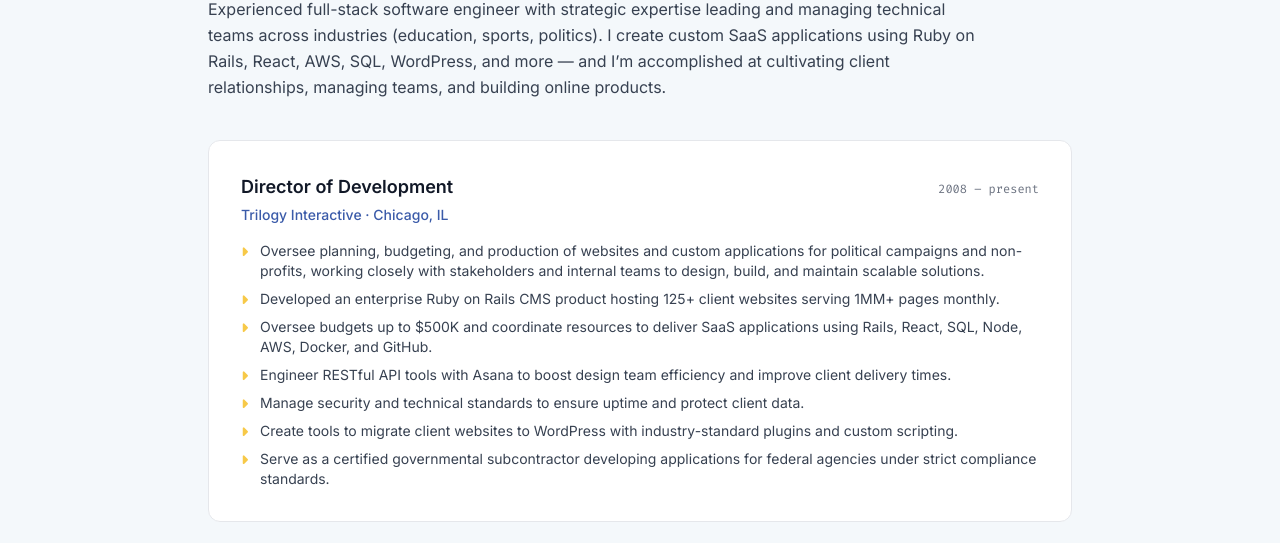
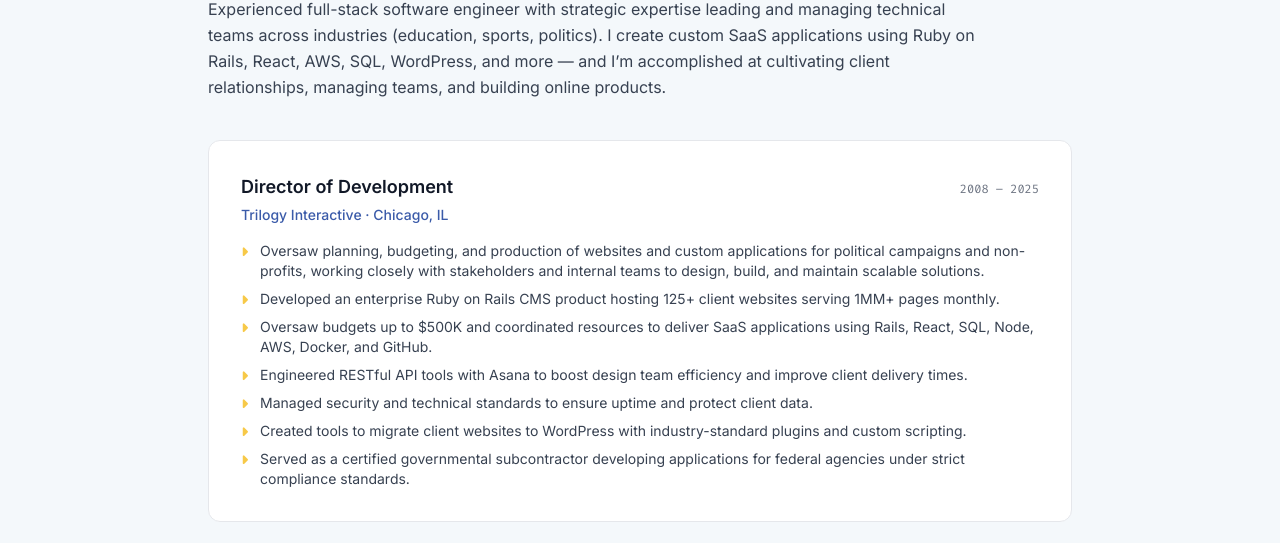
Before and after one commit to timgut/timgutowski.com, a website: page resume.html in a window 1280 px wide. Shown: the part 204-747 px from the top of the page. Drawn offline with Linux system fonts and the light colour scheme.

Commit message:
Resume: Trilogy role ends in 2025; past tense

```diff
--- a/resume.html
+++ b/resume.html
@@ -73,17 +73,17 @@
             <div class="bg-white rounded-xl border border-gray-200 p-8">
                 <div class="flex flex-wrap items-baseline justify-between gap-2 mb-1">
                     <h3 class="font-semibold text-lg">Director of Development</h3>
-                    <span class="font-mono text-xs text-gray-500">2008 &ndash; present</span>
+                    <span class="font-mono text-xs text-gray-500">2008 &ndash; 2025</span>
                 </div>
                 <p class="text-sm text-tg-blue font-medium mb-4">Trilogy Interactive &middot; Chicago, IL</p>
                 <ul class="space-y-2 text-sm text-gray-700">
-                    <li class="flex gap-3"><i class="fas fa-caret-right text-tg-yellow-dark mt-1"></i><span>Oversee planning, budgeting, and production of websites and custom applications for political campaigns and non-profits, working closely with stakeholders and internal teams to design, build, and maintain scalable solutions.</span></li>
+                    <li class="flex gap-3"><i class="fas fa-caret-right text-tg-yellow-dark mt-1"></i><span>Oversaw planning, budgeting, and production of websites and custom applications for political campaigns and non-profits, working closely with stakeholders and internal teams to design, build, and maintain scalable solutions.</span></li>
                     <li class="flex gap-3"><i class="fas fa-caret-right text-tg-yellow-dark mt-1"></i><span>Developed an enterprise Ruby on Rails CMS product hosting 125+ client websites serving 1MM+ pages monthly.</span></li>
-                    <li class="flex gap-3"><i class="fas fa-caret-right text-tg-yellow-dark mt-1"></i><span>Oversee budgets up to $500K and coordinate resources to deliver SaaS applications using Rails, React, SQL, Node, AWS, Docker, and GitHub.</span></li>
-                    <li class="flex gap-3"><i class="fas fa-caret-right text-tg-yellow-dark mt-1"></i><span>Engineer RESTful API tools with Asana to boost design team efficiency and improve client delivery times.</span></li>
-                    <li class="flex gap-3"><i class="fas fa-caret-right text-tg-yellow-dark mt-1"></i><span>Manage security and technical standards to ensure uptime and protect client data.</span></li>
-                    <li class="flex gap-3"><i class="fas fa-caret-right text-tg-yellow-dark mt-1"></i><span>Create tools to migrate client websites to WordPress with industry-standard plugins and custom scripting.</span></li>
-                    <li class="flex gap-3"><i class="fas fa-caret-right text-tg-yellow-dark mt-1"></i><span>Serve as a certified governmental subcontractor developing applications for federal agencies under strict compliance standards.</span></li>
+                    <li class="flex gap-3"><i class="fas fa-caret-right text-tg-yellow-dark mt-1"></i><span>Oversaw budgets up to $500K and coordinated resources to deliver SaaS applications using Rails, React, SQL, Node, AWS, Docker, and GitHub.</span></li>
+                    <li class="flex gap-3"><i class="fas fa-caret-right text-tg-yellow-dark mt-1"></i><span>Engineered RESTful API tools with Asana to boost design team efficiency and improve client delivery times.</span></li>
+                    <li class="flex gap-3"><i class="fas fa-caret-right text-tg-yellow-dark mt-1"></i><span>Managed security and technical standards to ensure uptime and protect client data.</span></li>
+                    <li class="flex gap-3"><i class="fas fa-caret-right text-tg-yellow-dark mt-1"></i><span>Created tools to migrate client websites to WordPress with industry-standard plugins and custom scripting.</span></li>
+                    <li class="flex gap-3"><i class="fas fa-caret-right text-tg-yellow-dark mt-1"></i><span>Served as a certified governmental subcontractor developing applications for federal agencies under strict compliance standards.</span></li>
                 </ul>
             </div>
             <div class="bg-white rounded-xl border border-gray-200 p-8">
```
